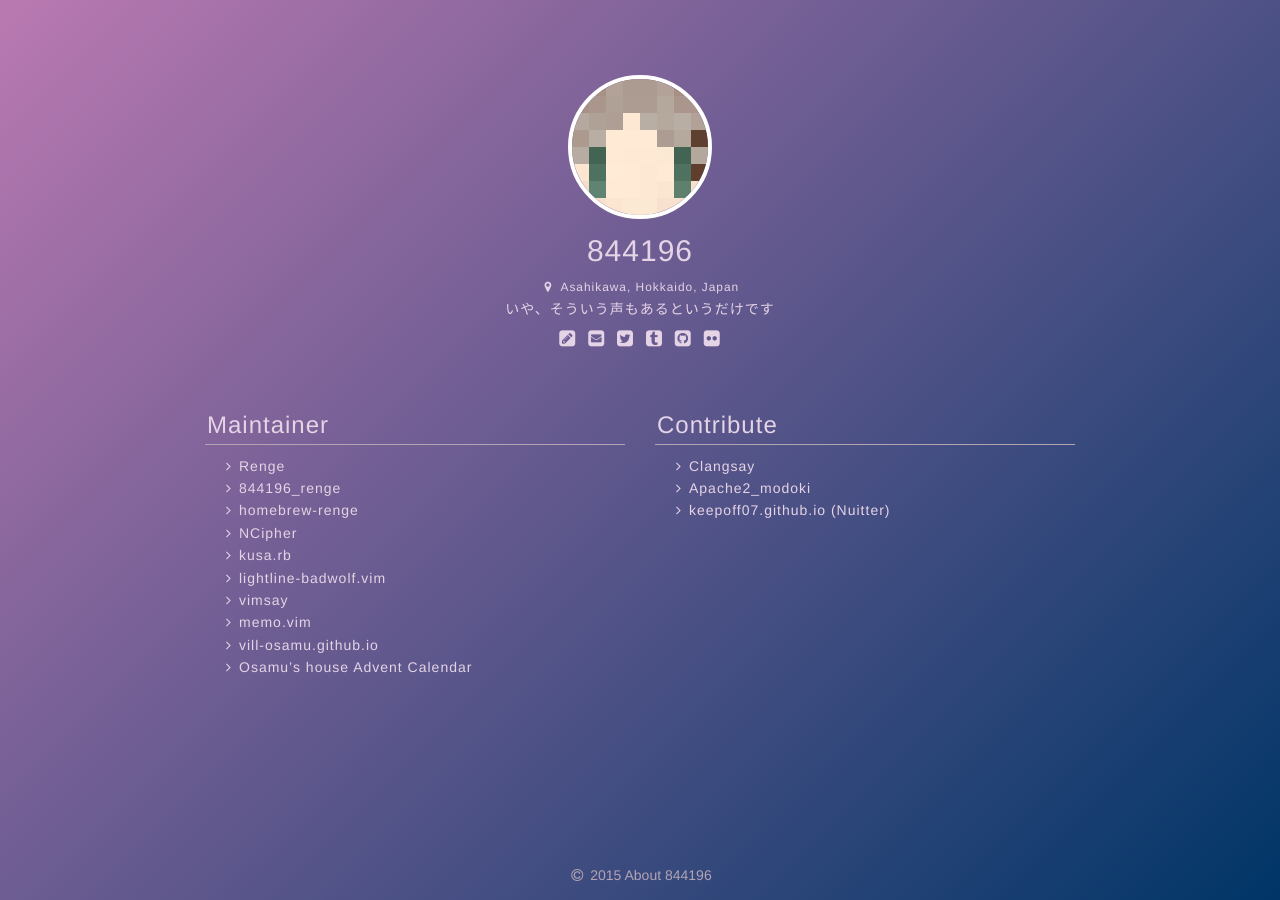
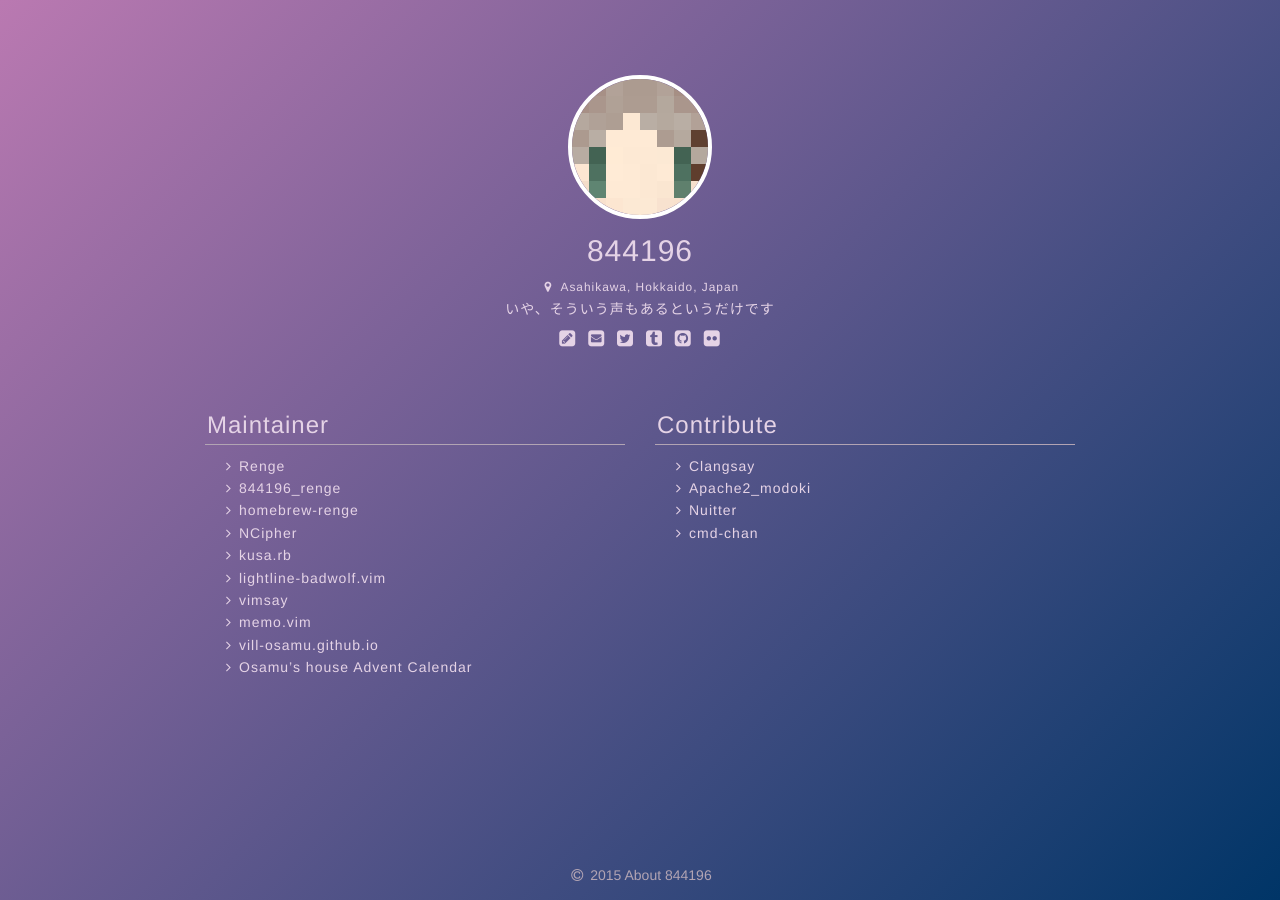
Before and after one commit to 844196/844196.github.io, a Jekyll site: the page built from index.html, in a window 1280 px wide. Built offline with Jekyll 4.4.1, drawn with Linux system fonts in a browser that asks for light colours; nearby versions of some CDN libraries; Markdown is read by kramdown in place of the engine named in the settings.

Commit message:
contribute update

```diff
--- a/_data/profile.yml
+++ b/_data/profile.yml
@@ -47,4 +47,5 @@ sections:
       content: |
         - [Clangsay](https://github.com/sasairc/clangsay)
         - [Apache2_modoki](https://github.com/sasairc/Apache2_modoki)
-        - [keepoff07.github.io (Nuitter)](https://github.com/keepoff07/keepoff07.github.io)
+        - [Nuitter](http://keepoff07.github.io/nuitter/)
+        - [cmd-chan](http://keepoff07.github.io/cmd-chan/)
```
